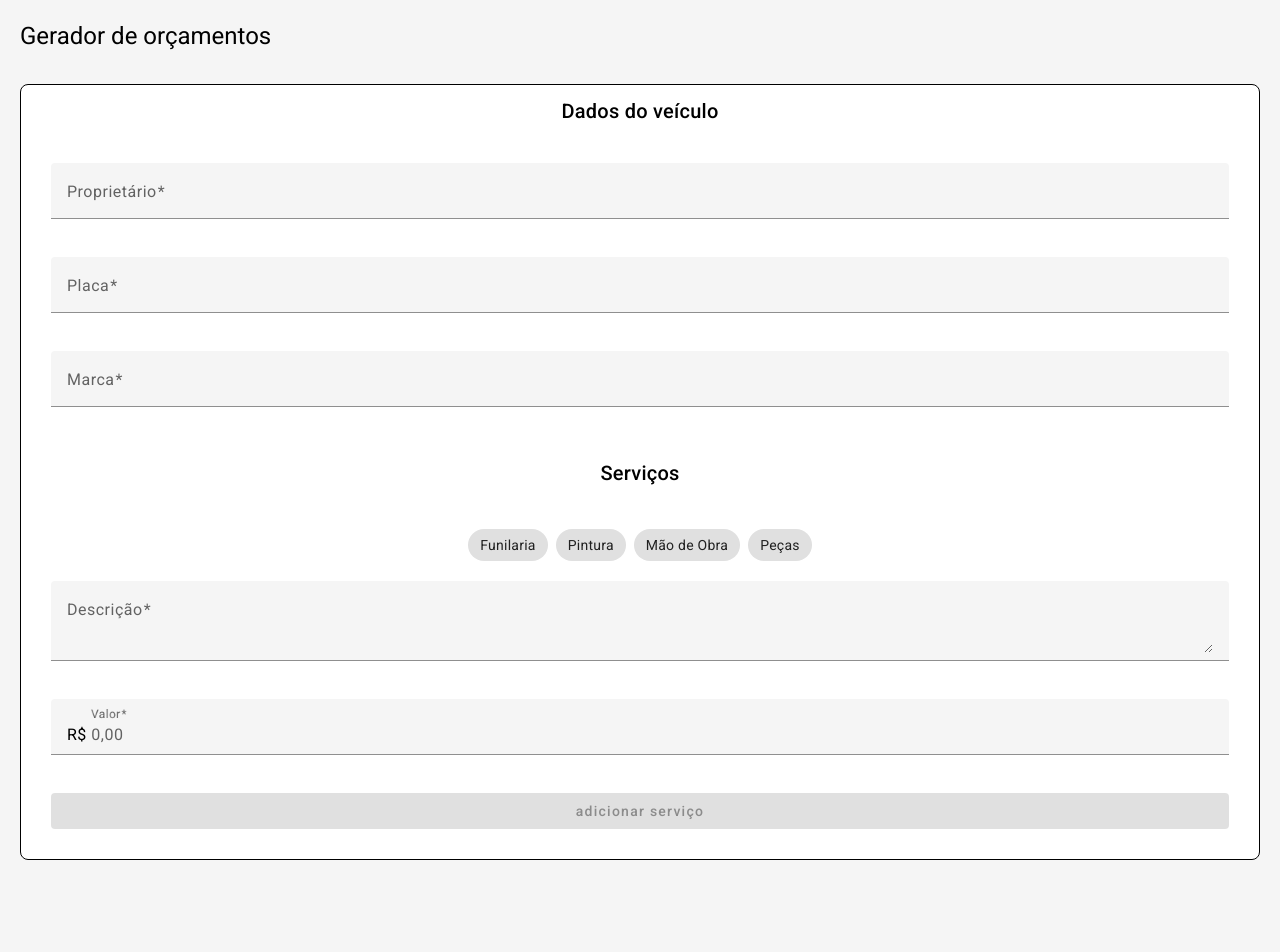
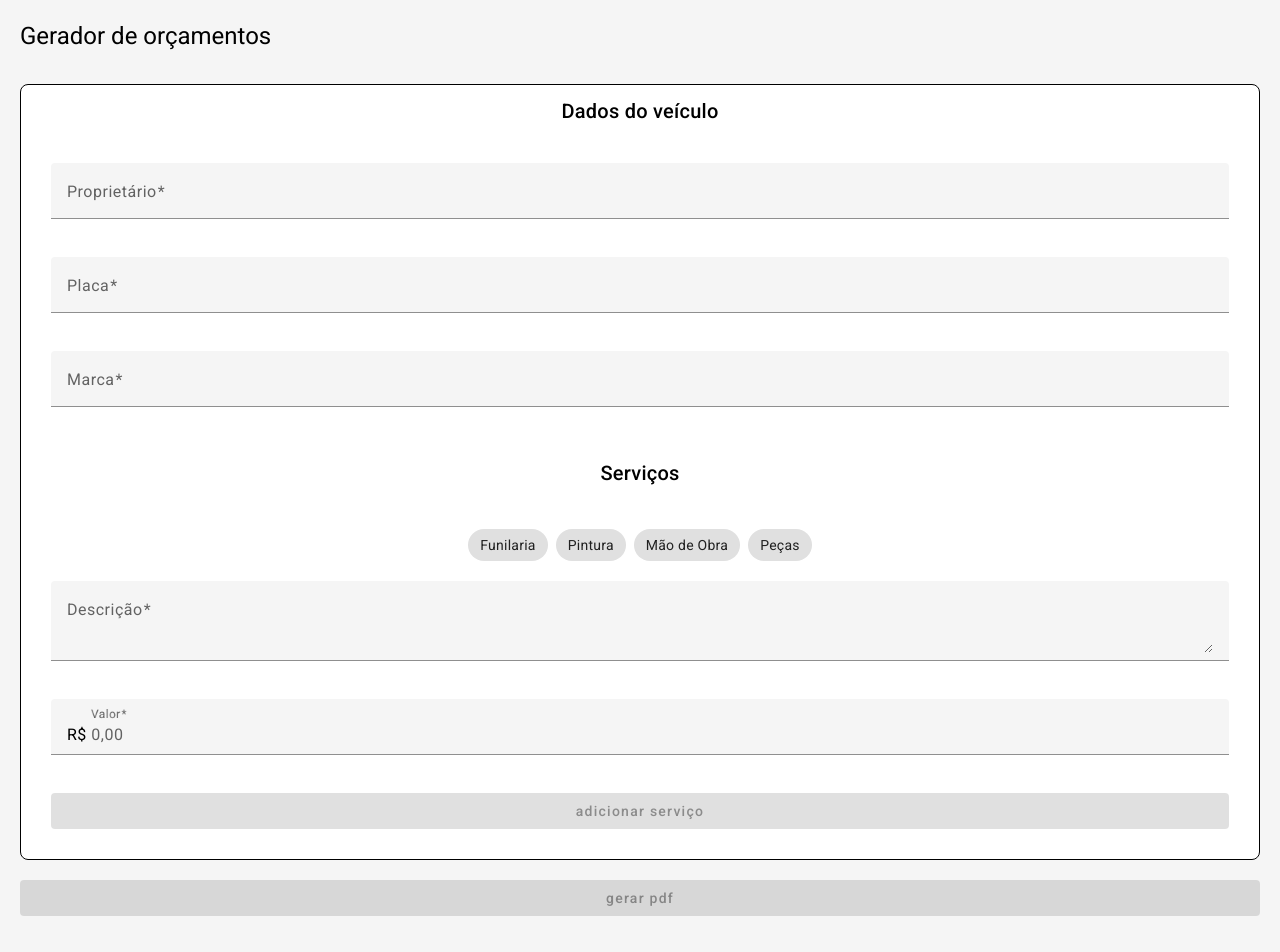
Before and after one commit to wendelcutrim/gerador-orcamento-oficina, an Angular app: page / in a window 1280 px wide. Shown: the top 952 px of the page. Before the commit the page ends 880 px from the top, so only its background shows below. Built offline with nearby package versions, Linux system fonts and the light colour scheme.

Commit message:
feat: Finished the pdf button logics

```diff
--- a/src/app/pages/home/home.component.html
+++ b/src/app/pages/home/home.component.html
@@ -66,6 +66,7 @@
         </form>
     </article>
 
+    <article class="home__form__jobs">
         <div *ngIf="servicos['funilaria'].length > 0">
             <app-job-summary [jobs]="servicos['funilaria']" title="funilaria"></app-job-summary>
         </div>
@@ -81,4 +82,7 @@
         <div *ngIf="servicos['peca'].length > 0">
             <app-job-summary [jobs]="servicos['peca']" title="peças"></app-job-summary>
         </div>
+    </article>
+
+    <button class="home__pdf-button" mat-raised-button color="primary" [disabled]="disabledPdfButton()">gerar pdf</button>
 </section>
--- a/src/app/pages/home/home.component.scss
+++ b/src/app/pages/home/home.component.scss
@@ -50,4 +50,11 @@
             @extend .home__form__veiculo__wrapper;
         }
     }
+
+    &__pdf {
+        &-button {
+            width: 100%;
+            margin: remCalc(20) 0;
+        }
+    }
 }
--- a/src/app/pages/home/home.component.ts
+++ b/src/app/pages/home/home.component.ts
@@ -102,4 +102,22 @@ export class HomeComponent implements OnInit {
             this.tipoServicos = ['funilaria', 'pintura', 'maoDeObra', 'peca'];
         });
     }
+
+    disabledPdfButton(): boolean {
+        if (this.veiculoForm.invalid && !this.hasServicos()) {
+            return true;
+        }
+
+        return false;
+    }
+
+    hasServicos(): boolean {
+        const { funilaria, pintura, maoDeObra, peca } = this.servicos;
+
+        if (!funilaria.length || !pintura.length || !maoDeObra.length || !peca.length) {
+            return false;
+        }
+
+        return true;
+    }
 }
```
Lines whose indentation alone changed are shown as unchanged.
